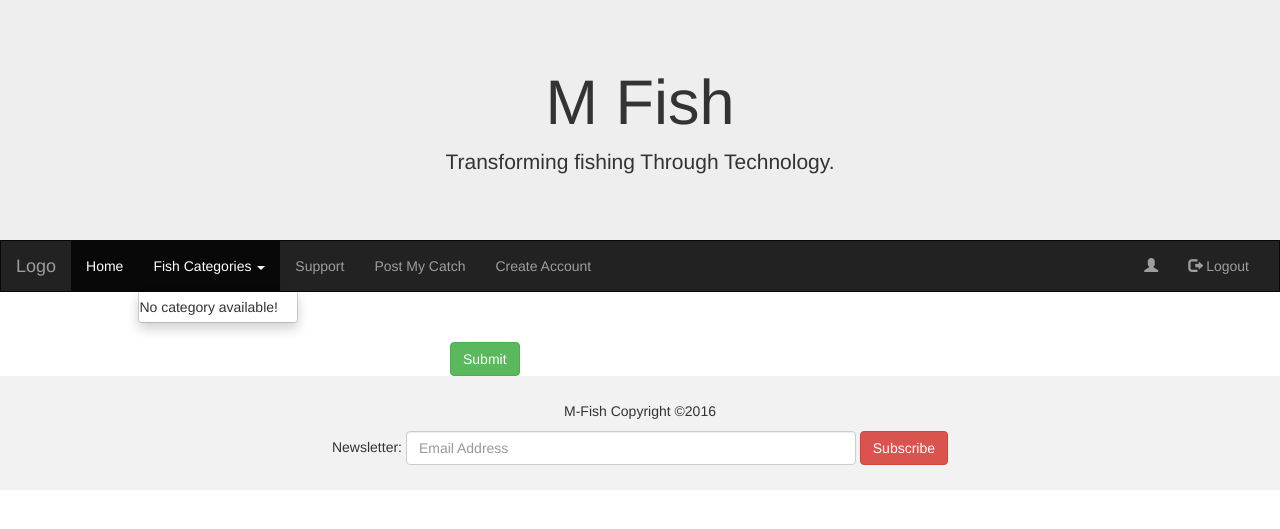
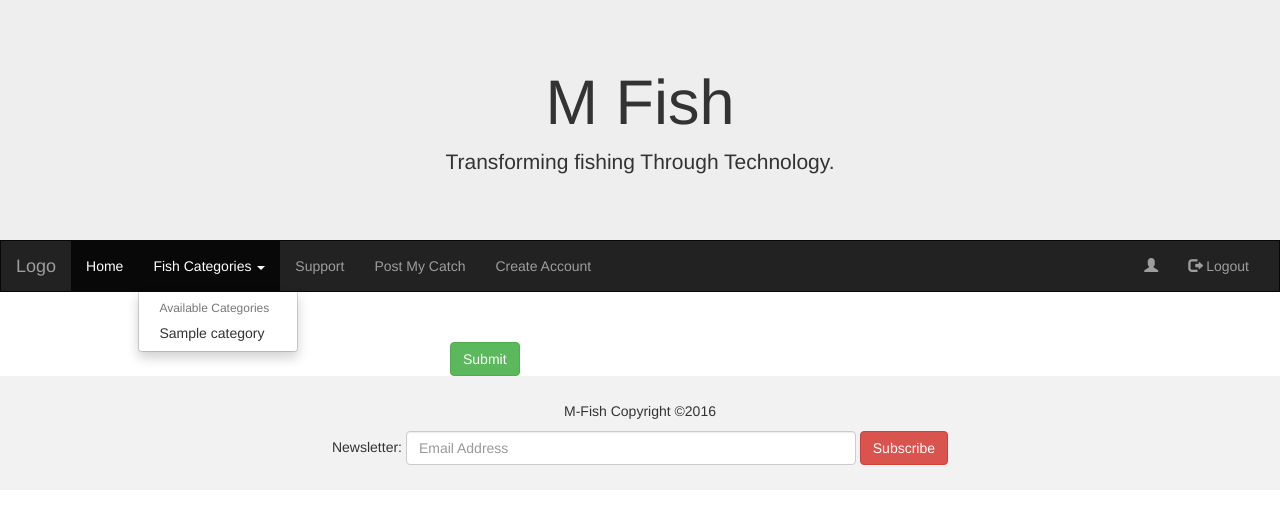
Before and after one commit to njerucyrus/finalproject1, a Django app: template shop/templates/contactus.html in a window 1280 px wide, after a click on "Fish Categories". Shown: the top 529 px of the page. Run offline with Django 3.2, Linux system fonts and the light colour scheme; the template is opened without the code that fills it: most values are stand-ins (such as "Sample title", 1, 10 or a date in 2020); some libraries are stand-ins or nearby versions.

Commit message:
modified contactus view and tempalate

```diff
--- a/shop/templates/contactus.html
+++ b/shop/templates/contactus.html
@@ -1,5 +1,14 @@
 {% extends 'base.html' %}
 {% load crispy_forms_tags %}
+
+{% block category %}
+
+    <li class="dropdown-header">Available Categories</li>
+    {% for c in categories %}
+        <li><a href="{{ c.get_absolute_url }}"> {{ c.category_name }}</a></li>
+    {% endfor %}
+{% endblock %}
+
 {% block content %}
     <div class="col col-md-4"></div>
     {% if message %}
--- a/shop/views.py
+++ b/shop/views.py
@@ -62,9 +62,7 @@ def logout_user(request):
 
 
 def index(request):
-    categories = FishCategory.objects.all()
     posts = SellerPost.objects.filter(is_available=True)
-
     return render(request, 'home.html',
                   {'categories': categories,
                    'posts': posts, })
@@ -256,8 +254,8 @@ def contact_us(request):
         form = ContactUsForm(request.POST)
         if form.is_valid():
             form.save()
-            message = "Thankyou for communicating with mfish your message was received. we are working on your issue"
-            return render(request, 'contactus.html', {'message': message})
+            message = "Thankyou for communicating with m-fish your message was received. we are working on your issue"
+            return render(request, 'contactus.html', {'message': message, 'categories': categories,})
     else:
         form = ContactUsForm()
     return render(request, 'contactus.html', {'form':form})
```
